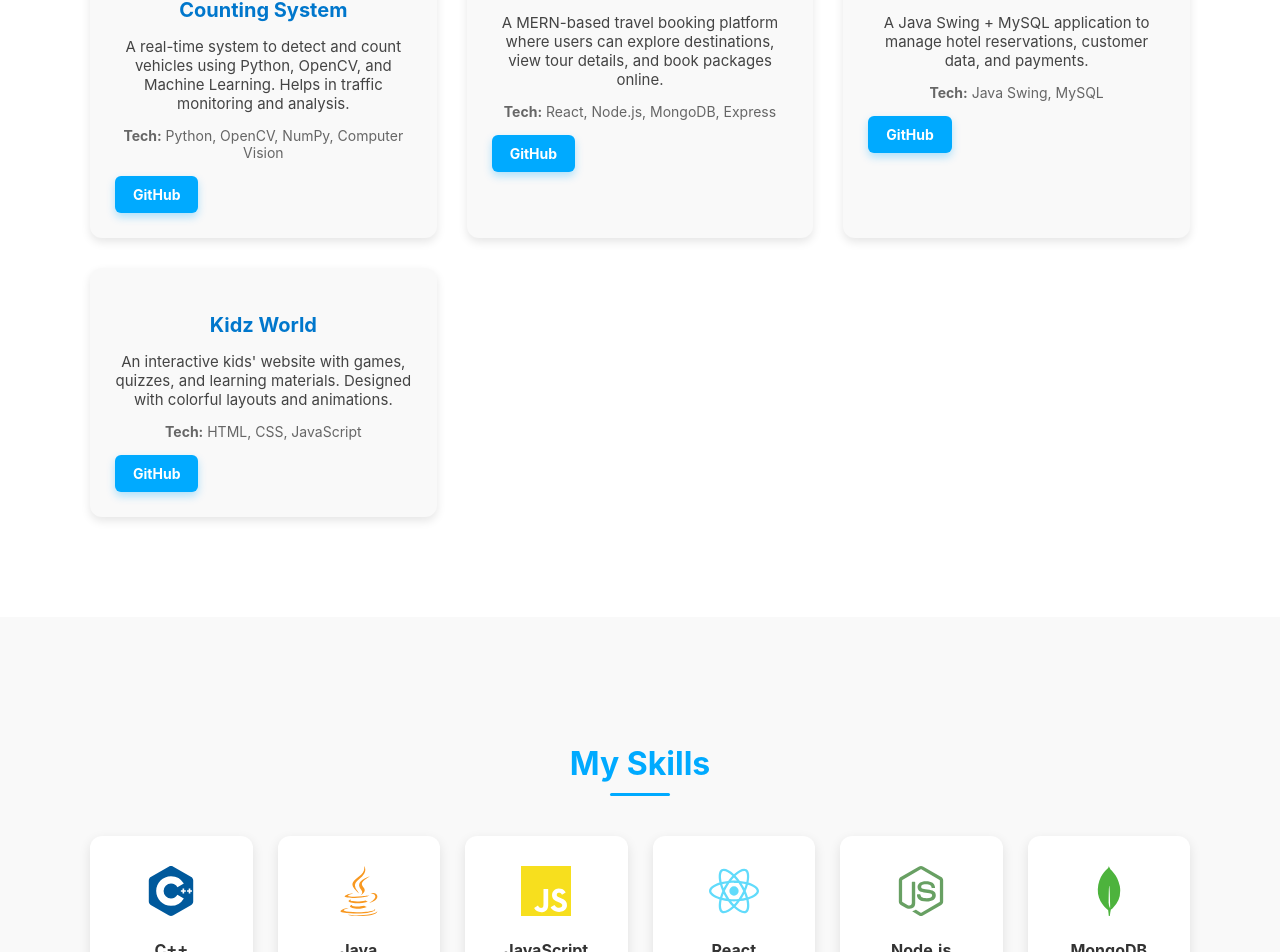
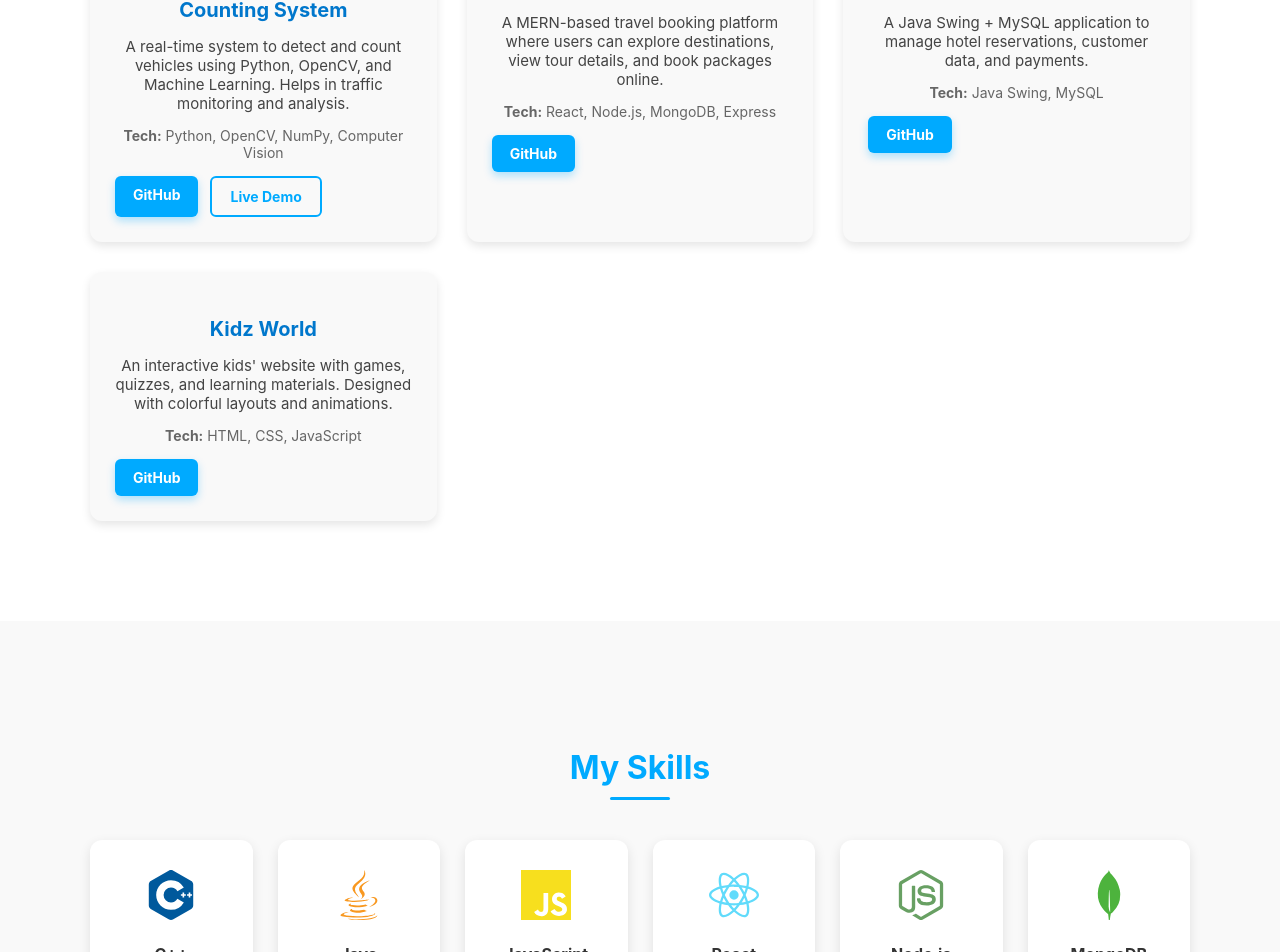
Before and after one commit to sumitsahu98/Portfolio, a React (Create React App) app: page / in a window 1280 px wide. Shown: the part 2838-3790 px from the top of the page. Built offline with nearby package versions, Linux system fonts and the light colour scheme.

Commit message:
Updated demo link for Travel Booking Website project

```diff
--- a/src/components/Projects.js
+++ b/src/components/Projects.js
@@ -9,7 +9,7 @@ function Projects() {
         "A real-time system to detect and count vehicles using Python, OpenCV, and Machine Learning. Helps in traffic monitoring and analysis.",
       tech: "Python, OpenCV, NumPy, Computer Vision",
       github: "https://github.com/sumitsahu98/Real-time-vehicle-detectiona-and-counting-using-openCV", // replace with real repo
-      demo: "#",
+      demo: "https://travel-world-travel.netlify.app/home",
     },
     {
       title: "Travel Booking Website",
```
